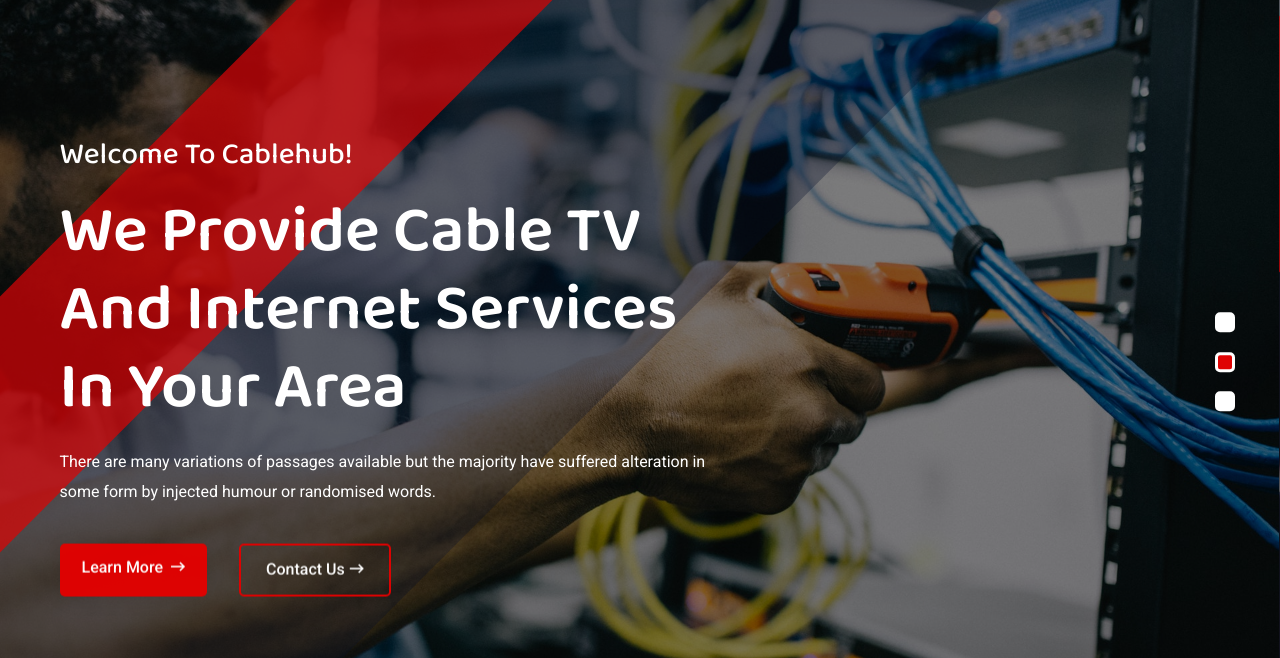
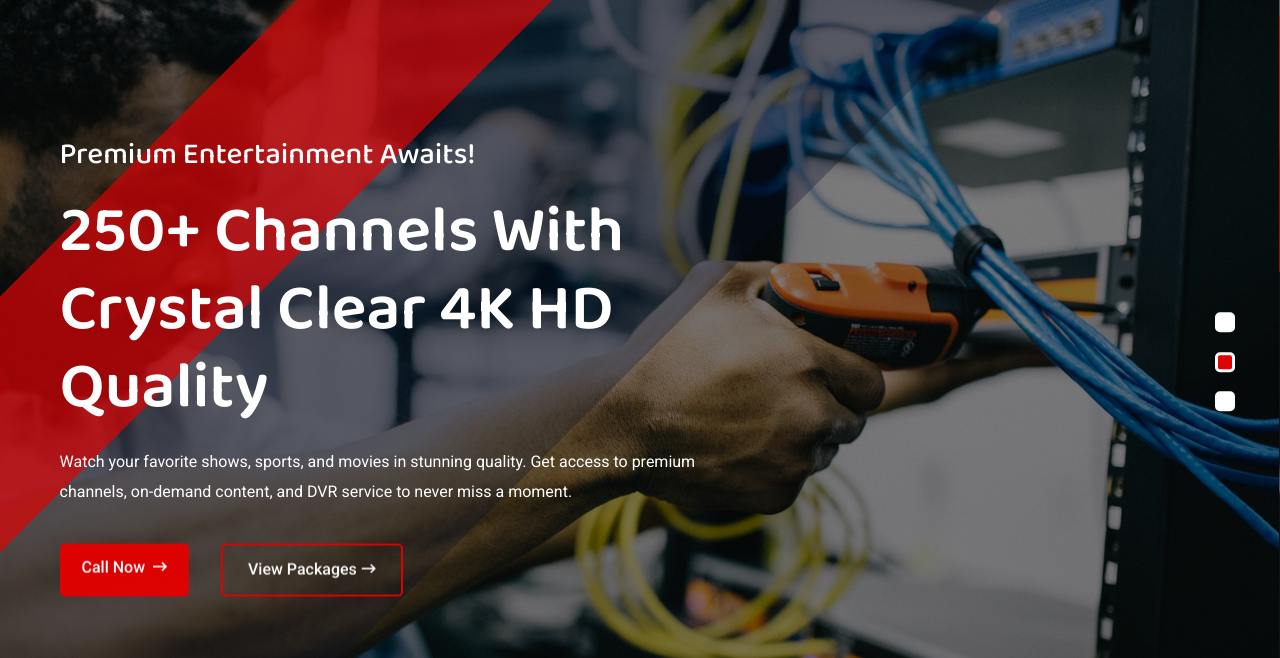
Before and after one commit to sameedsaeed123/telecom2, a plain HTML site: page index.html in a window 1280 px wide. Shown: the part 142-800 px from the top of the page. Drawn offline with Linux system fonts and the light colour scheme.

Commit message:
updated 1

```diff
--- a/index.html
+++ b/index.html
@@ -125,21 +125,20 @@
                             <div class="col-md-7 col-lg-7">
                                 <div class="hero-content">
                                     <h6 class="hero-sub-title wow animate__animated animate__fadeInUp"
-                                        data-wow-duration="1s" data-wow-delay=".25s">Welcome To Cablehub!</h6>
+                                        data-wow-duration="1s" data-wow-delay=".25s">Lightning-Fast Connectivity!</h6>
                                     <h1 class="hero-title wow animate__animated animate__fadeInUp"
                                         data-wow-duration="1s" data-wow-delay=".50s">
-                                        We Provide Cable TV And Internet Services In Your Area
+                                        Experience Blazing Fast Internet Speeds Up To 1 Gbps
                                     </h1>
                                     <p class="wow animate__animated animate__fadeInUp" data-wow-duration="1s"
                                         data-wow-delay=".75s">
-                                        There are many variations of passages available but the majority have suffered
-                                        alteration in some form by injected humour or randomised words.
+                                        Stream, game, and work seamlessly with our fiber-optic technology. Enjoy unlimited data, no throttling, and 24/7 support for your home or business.
                                     </p>
                                     <div class="hero-btn wow animate__animated animate__fadeInUp" data-wow-duration="1s"
                                         data-wow-delay="1s">
-                                        <a href="tel:1234567890" class="theme-btn">Call Now<i
+                                        <a href="tel:+18776122481" class="theme-btn">Call Now<i
                                                 class="far fa-long-arrow-right"></i></a>
-                                        <a href="#" class="theme-border-btn">Contact Us<i
+                                        <a href="service-broadband.html" class="theme-border-btn">View Plans<i
                                                 class="far fa-long-arrow-right"></i></a>
                                     </div>
                                 </div>
@@ -155,21 +154,20 @@
                             <div class="col-md-7 col-lg-7">
                                 <div class="hero-content">
                                     <h6 class="hero-sub-title wow animate__animated animate__fadeInUp"
-                                        data-wow-duration="1s" data-wow-delay=".25s">Welcome To Cablehub!</h6>
+                                        data-wow-duration="1s" data-wow-delay=".25s">Premium Entertainment Awaits!</h6>
                                     <h1 class="hero-title wow animate__animated animate__fadeInUp"
                                         data-wow-duration="1s" data-wow-delay=".50s">
-                                        We Provide Cable TV And Internet Services In Your Area
+                                        250+ Channels With Crystal Clear 4K HD Quality
                                     </h1>
                                     <p class="wow animate__animated animate__fadeInUp" data-wow-duration="1s"
                                         data-wow-delay=".75s">
-                                        There are many variations of passages available but the majority have suffered
-                                        alteration in some form by injected humour or randomised words.
+                                        Watch your favorite shows, sports, and movies in stunning quality. Get access to premium channels, on-demand content, and DVR service to never miss a moment.
                                     </p>
                                     <div class="hero-btn wow animate__animated animate__fadeInUp" data-wow-duration="1s"
                                         data-wow-delay="1s">
-                                        <a href="#" class="theme-btn">Learn More<i
+                                        <a href="tel:+18776122481" class="theme-btn">Call Now<i
                                                 class="far fa-long-arrow-right"></i></a>
-                                        <a href="#" class="theme-border-btn">Contact Us<i
+                                        <a href="service-cable-tv.html" class="theme-border-btn">View Packages<i
                                                 class="far fa-long-arrow-right"></i></a>
                                     </div>
                                 </div>
@@ -185,21 +183,20 @@
                             <div class="col-md-7 col-lg-7">
                                 <div class="hero-content">
                                     <h6 class="hero-sub-title wow animate__animated animate__fadeInUp"
-                                        data-wow-duration="1s" data-wow-delay=".25s">Welcome To Cablehub!</h6>
+                                        data-wow-duration="1s" data-wow-delay=".25s">Stay Connected Always!</h6>
                                     <h1 class="hero-title wow animate__animated animate__fadeInUp"
                                         data-wow-duration="1s" data-wow-delay=".50s">
-                                        We Provide Cable TV And Internet Services In Your Area
+                                        Reliable Home Phone Service With Unlimited Calling
                                     </h1>
                                     <p class="wow animate__animated animate__fadeInUp" data-wow-duration="1s"
                                         data-wow-delay=".75s">
-                                        There are many variations of passages available but the majority have suffered
-                                        alteration in some form by injected humour or randomised words.
+                                        Crystal-clear call quality with unlimited local and long-distance calls. Advanced features including voicemail, caller ID, and call waiting at affordable rates.
                                     </p>
                                     <div class="hero-btn wow animate__animated animate__fadeInUp" data-wow-duration="1s"
                                         data-wow-delay="1s">
-                                        <a href="#" class="theme-btn">Learn More<i
+                                        <a href="tel:+18776122481" class="theme-btn">Call Now<i
                                                 class="far fa-long-arrow-right"></i></a>
-                                        <a href="#" class="theme-border-btn">Contact Us<i
+                                        <a href="service-home-phone.html" class="theme-border-btn">Learn More<i
                                                 class="far fa-long-arrow-right"></i></a>
                                     </div>
                                 </div>
```
